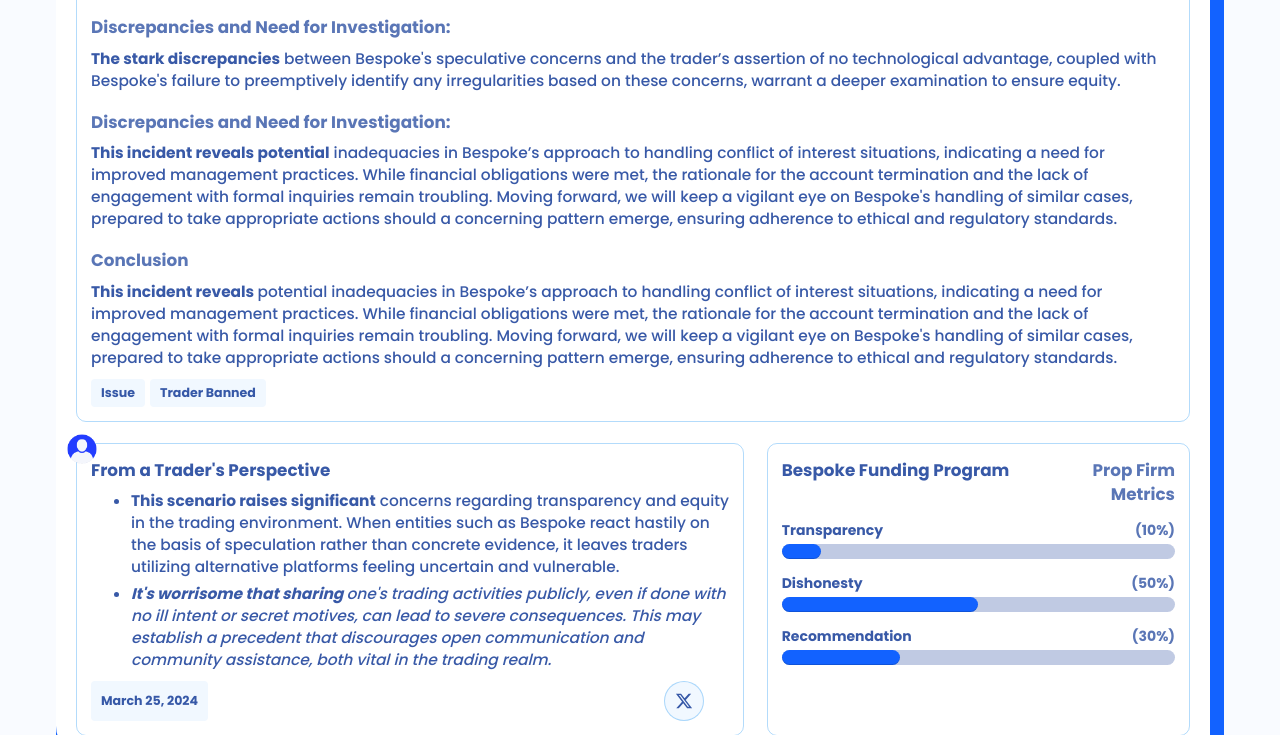
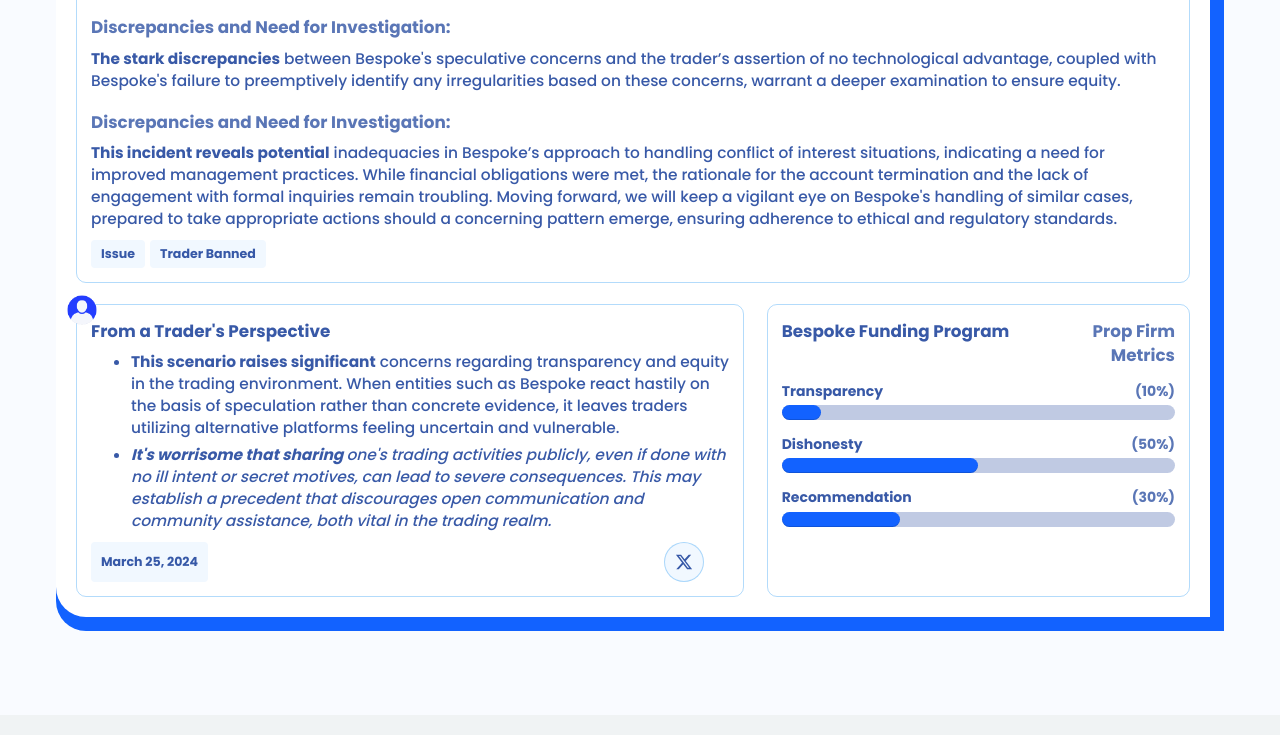
Before and after one commit to Mohamed-004/webdevtrading, a Flask app: page /reports/bespoke-funding-40a in a window 1280 px wide. Shown: the part 1906-2641 px from the top of the page. Run offline with Flask 3, Linux system fonts and the light colour scheme; some libraries are stand-ins or nearby versions.

Commit message:
removed conclustion

```diff
--- a/templates/bsp_case_40a.html
+++ b/templates/bsp_case_40a.html
@@ -121,15 +121,7 @@
 
                     </section>
 
-                    <section class="small-header-sect">
-                        <p class="name small-header">Conclusion</p>
 
-                            <p class="report-description-p">
-
-
-                               <strong> This incident reveals </strong> potential inadequacies in Bespoke’s approach to handling conflict of interest situations, indicating a need for improved management practices. While financial obligations were met, the rationale for the account termination and the lack of engagement with formal inquiries remain troubling. Moving forward, we will keep a vigilant eye on Bespoke's handling of similar cases, prepared to take appropriate actions should a concerning pattern emerge, ensuring adherence to ethical and regulatory standards.</p>
-
-                    </section>
 
 
 
```
